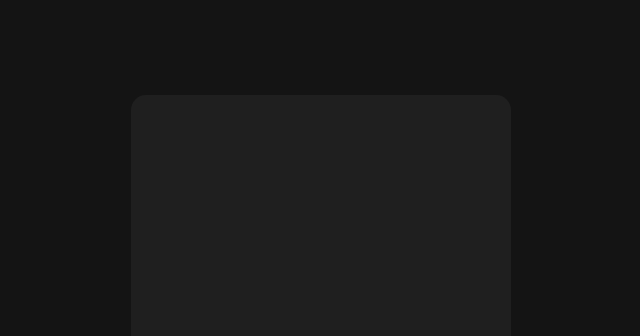
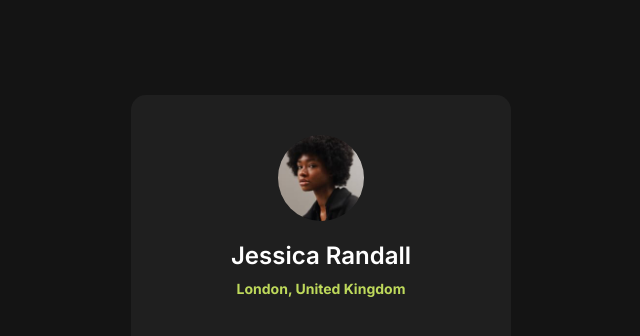
Before and after one commit to hero-app-peru/frontend-sociallinksprofile, a plain HTML site: page index.html in a window 1280 px wide. Shown: the whole page, without its empty margins (319-959 px from the left). Drawn offline with Linux system fonts and the light colour scheme.

Commit message:
1 cambios - profile

```diff
--- a/css/style.css
+++ b/css/style.css
@@ -25,7 +25,66 @@ body{
 
 /* PROFILE */
 
+.container-profile-imagen{
+    display: flex;
+    flex-direction: row;
+    justify-content: center;
+    align-items: center;
+    width: 100%;
+    height: 86px;
+    margin-bottom: 20px;
+}
 
+.container-profile-imagen-figure {
+    width: 86px;
+    height: 100%;
+}
+
+.container-profile-imagen-photo {
+    background:url("../image/avatar.jpeg");
+    background-repeat: no-repeat;
+    background-size: cover;
+    background-position: center;
+    width: 100%;
+    height: 100%;
+    object-fit: fill;
+    overflow: hidden;
+    border-radius: 70px;
+}
+
+.container-profile-name{
+    display: flex;
+    flex-direction: row;
+    justify-content: center;
+    align-items: center;
+    margin-bottom: 10px;
+}
+
+.container-profile-name h2{
+    font-size: 24px;
+    text-align: center;
+    font-family: "Inter";
+    font-weight: 600;
+    font-style: normal;
+    color: white;
+}
+
+.container-profile-country{
+    display: flex;
+    flex-direction: row;
+    justify-content: center;
+    align-items: center;
+    margin-bottom: 28px;
+}
+
+.container-profile-country h2{
+    font-size: 14px;
+    text-align: center;
+    font-family: "Inter";
+    font-weight: 700;
+    font-style: normal;
+    color: #BED95B;
+}
 
 /* OPTIONS */
 
--- a/index.html
+++ b/index.html
@@ -21,7 +21,19 @@
 
         <section id="profile">
 
+            <div class="container-profile-imagen">
+                <figure class="container-profile-imagen-figure">
+                   <div class="container-profile-imagen-photo"></div>
+                </figure>
+           </div>
 
+           <div class="container-profile-name">
+               <h2>Jessica Randall</h2>
+           </div>
+
+           <div class="container-profile-country">
+               <h2>London, United Kingdom</h2>
+           </div>
 
         </section>
 
```
